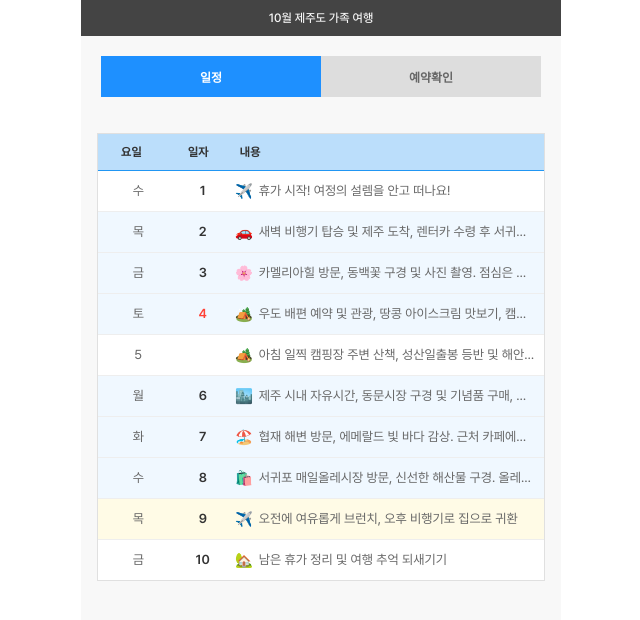
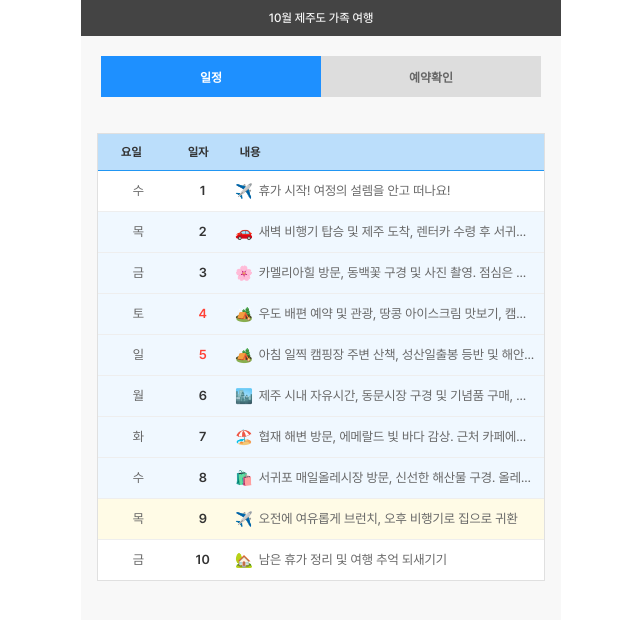
Before and after one commit to jdwcg/travel, a React (Vite) app: page / in a window 1280 px wide. Shown: the top 620 px of the page, without its empty margins (319-959 px from the left). Built offline with nearby package versions, Linux system fonts and the light colour scheme.

Commit message:
요일 에러 처리

```diff
--- a/src/pages/HomePage.tsx
+++ b/src/pages/HomePage.tsx
@@ -45,8 +45,8 @@ const travelDates: TravelDateItem[] = [
     },
     {
         id: 'day5',
-        day: 5,
-        content: '일',
+        day: '일',
+        date: 5,
         content:
             '아침 일찍 캠핑장 주변 산책, 성산일출봉 등반 및 해안도로 드라이브',
         type: 'camping',
```
